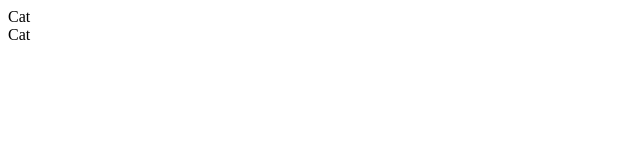
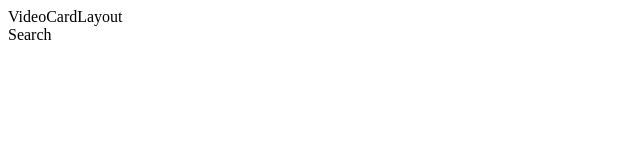
Before and after one commit to Saj-Das/React-Dailymotion, a React (Create React App) app: page / in a window 1280 px wide. Shown: the top 160 px of the page, without its empty margins (0-640 px from the left). Built offline with nearby package versions, Linux system fonts and the light colour scheme.

Commit message:
2 files modified

```diff
--- a/src/Components/SearchBar.js
+++ b/src/Components/SearchBar.js
@@ -2,7 +2,7 @@ import React from 'react'
 
 function SearchBar()
 {
-  return (<div>Cat</div>);
+  return (<div>Search</div>);
 }
 
 export default SearchBar
--- a/src/Components/VideoCardLayout.js
+++ b/src/Components/VideoCardLayout.js
@@ -2,7 +2,7 @@ import React from 'react'
 
 function VideoCardLayout()
 {
-  return (<div>Cat</div>);
+  return (<div>VideoCardLayout</div>);
 }
 
 export default VideoCardLayout
```
